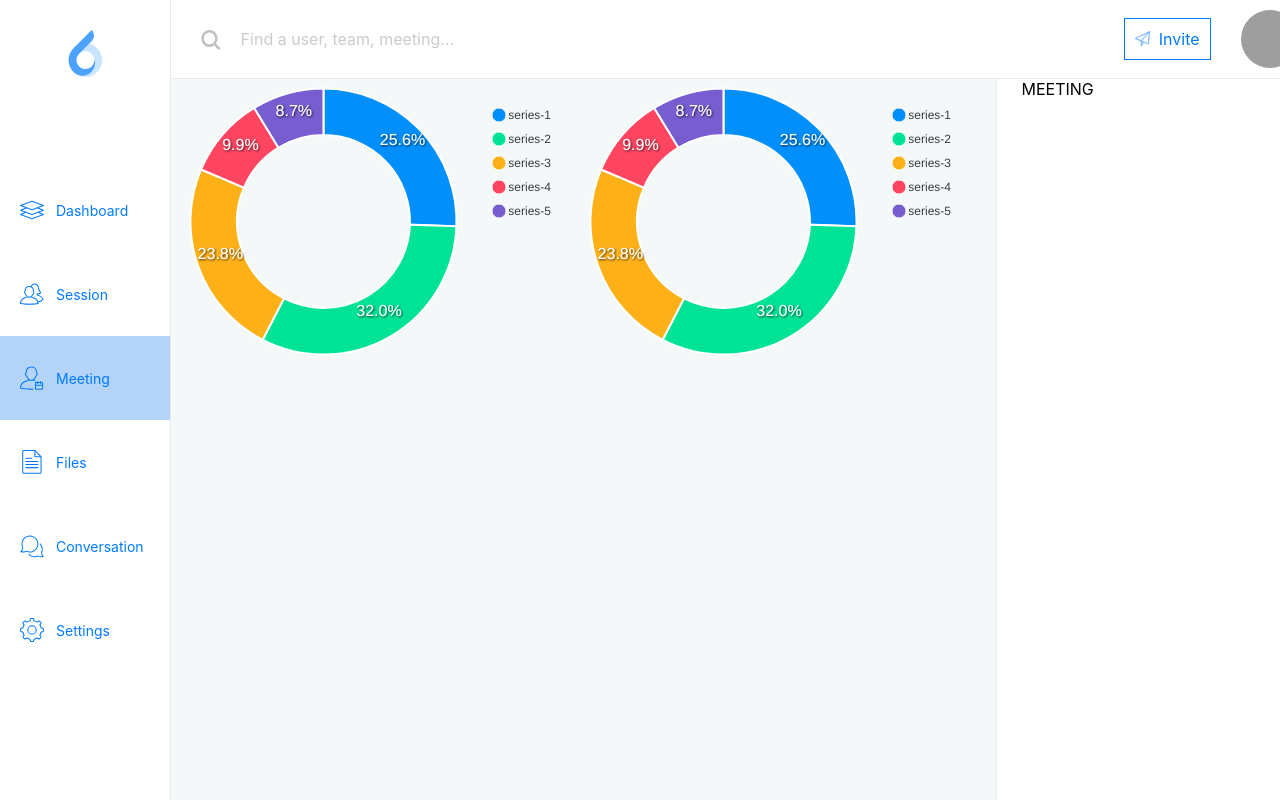
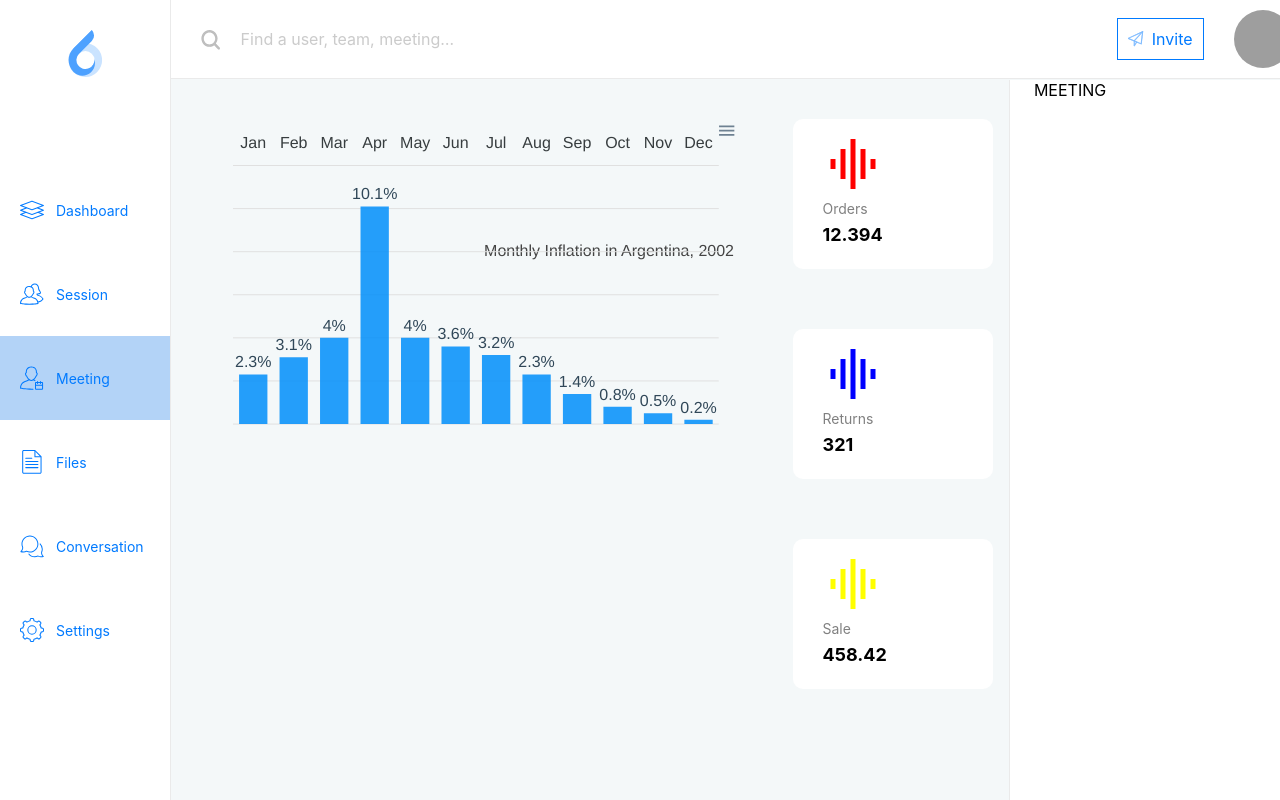
Before and after one commit to mertcankose/admin-dashboard-react, a Next.js app: page /meeting in a window 1280 px wide. Shown: the top 800 px of the page. Built offline with nearby package versions, Linux system fonts and the light colour scheme; grey boxes are pictures that could not be loaded.

Commit message:
added session section

```diff
--- a/components/apex.js
+++ b/components/apex.js
@@ -2,35 +2,30 @@ import React, { Component } from 'react'
 import dynamic from 'next/dynamic'
 const Chart = dynamic(() => import('react-apexcharts'), { ssr: false })
 import styles from './apex.module.css'
-
-var state = {
-  series: [44, 55, 41, 17, 15],
-  options: {
-    chart: {
-      type: 'donut',
-    },
-    responsive: [{
-      breakpoint: 480,
-      options: {
-        chart: {
-          width: 200
-        },
-        legend: {
-          position: 'bottom'
-        }
-      }
-    }]
-  },
-}
+import Donat from './donat'
+import ColumnBar from './column-bar'
+import Graph from './graphicBox'
 
 function ApexChart() {
   return (
     <div className={styles.apexBox}>
-      <div className={styles.donutBox}>
-        <Chart options={state.options} series={state.series} type="donut" />
+      <div className={styles.apexBoxHead}>
+        <div className={styles.columnBarBox}>
+          <ColumnBar />
+        </div>
+        <div className={styles.graphsBox}>
+          <Graph graphHead="Orders" graphData="12.394" />
+          <Graph graphHead="Returns" graphData="321" color="blue" />
+          <Graph graphHead="Sale" graphData="458.42" color="yellow" />
+        </div>
       </div>
-      <div className={styles.donutBox}>
-        <Chart options={state.options} series={state.series} type="donut" />
+      <div className={styles.apexBoxBottom}>
+        <div className={styles.donutBox}>
+          <Donat />
+        </div>
+        <div className={styles.personListBox}>
+          Person List
+        </div>
       </div>
     </div>
   )
--- a/components/apex.module.css
+++ b/components/apex.module.css
@@ -1,7 +1,52 @@
-.apexBox{
+.apexBox {
+  display:flex;
+  flex-direction: column;
+  .apexBoxHead {
+    display: flex;
+    margin-bottom: 100px;
+
+    @media (--d) {
+      flex-direction: column;
+      justify-content: center;
+      align-items: center;
+    }
+  }
+  .apexBoxBottom {
     display:flex;
-    .donutBox{
-        width:400px;
-        height:400px;
+    .donutBox {
+      width: 30%;
     }
+    .personListBox {
+      width: 70%;
+      height: 300px;
+      border: 1px solid black;
+    }
+  }
+
+  .columnBarBox {
+    width: 70%;
+    @media (--d) {
+      width: 100%;
+      margin-bottom: 40px;
+    }
+  }
+  .graphsBox {
+    width: 30%;
+    display: flex;
+    flex-direction: column;
+    align-items: center;
+    @media (--d) {
+      width: 100%;
+      flex-direction: row;
+      flex-wrap: wrap;
+      justify-content: center;
+    }
+    div {
+      margin-bottom: 60px;
+      @media (--d) {
+        margin-left: 20px;
+        margin-bottom: 20px;
+      }
+    }
+  }
 }
--- a/components/col-extra.module.css
+++ b/components/col-extra.module.css
@@ -7,7 +7,7 @@
   margin-left:auto;
   background-color: var(--c-primary);
   border-left:1px solid var(--c-gray);
-  width:360px;
+  width:340px;
     padding-left:24px;
   padding-right:20px;
 }
--- /dev/null
+++ b/components/column-bar.js
@@ -0,0 +1,108 @@
+import React, { Component } from 'react'
+import dynamic from 'next/dynamic'
+const ColumnChart = dynamic(() => import('react-apexcharts'), { ssr: false })
+
+var state = {
+  series: [
+    {
+      name: 'Inflation',
+      data: [2.3, 3.1, 4.0, 10.1, 4.0, 3.6, 3.2, 2.3, 1.4, 0.8, 0.5, 0.2]
+    }
+  ],
+  options: {
+    chart: {
+    height: 'auto',
+      type: 'bar'
+    },
+    plotOptions: {
+      bar: {
+        dataLabels: {
+          position: 'top' // top, center, bottom
+        }
+      }
+    },
+    dataLabels: {
+      enabled: true,
+      formatter: function (val) {
+        return val + '%'
+      },
+      offsetY: -24,
+      style: {
+        fontSize: '10px',
+        colors: ['#304758']
+      }
+    },
+
+    xaxis: {
+      categories: [
+        'Jan',
+        'Feb',
+        'Mar',
+        'Apr',
+        'May',
+        'Jun',
+        'Jul',
+        'Aug',
+        'Sep',
+        'Oct',
+        'Nov',
+        'Dec'
+      ],
+      position: 'top',
+      axisBorder: {
+        show: false
+      },
+      axisTicks: {
+        show: false
+      },
+      crosshairs: {
+        fill: {
+          type: 'gradient',
+          gradient: {
+            colorFrom: '#D8E3F0',
+            colorTo: '#BED1E6',
+            stops: [0, 100],
+            opacityFrom: 0.4,
+            opacityTo: 0.5
+          }
+        }
+      },
+      tooltip: {
+        enabled: true
+      }
+    },
+    yaxis: {
+      axisBorder: {
+        show: false
+      },
+      axisTicks: {
+        show: false
+      },
+      labels: {
+        show: false,
+        formatter: function (val) {
+          return val + '%'
+        }
+      }
+    },
+    title: {
+      text: 'Monthly Inflation in Argentina, 2002',
+      floating: true,
+      offsetY: 120,
+      align: 'right',
+      style: {
+        color: '#444',
+        fontWeight: 'bold',
+
+      }
+    }
+  }
+}
+
+function ColumnBar() {
+  return (
+    <ColumnChart options={state.options} series={state.series} type="bar" />
+  )
+}
+
+export default ColumnBar
--- /dev/null
+++ b/components/donat.js
@@ -0,0 +1,31 @@
+import React, { Component } from 'react'
+import dynamic from 'next/dynamic'
+const DonatChart = dynamic(() => import('react-apexcharts'), { ssr: false })
+
+var state = {
+  series: [44, 55, 41, 17, 15],
+  options: {
+    chart: {
+      type: 'donut',
+    },
+    responsive: [{
+      breakpoint: 480,
+      options: {
+        chart: {
+          width: 200
+        },
+        legend: {
+          position: 'bottom'
+        }
+      }
+    }]
+  },
+}
+
+function Donat() {
+  return (
+    <DonatChart options={state.options} series={state.series} type="donut"/>
+  )
+}
+
+export default Donat
--- /dev/null
+++ b/components/graphicBox.js
@@ -0,0 +1,23 @@
+import React from 'react'
+import GraphicEqIcon from '@material-ui/icons/GraphicEq'
+import styles from './graphicBox.module.css'
+import cn from 'classnames'
+
+function Graph({
+  graphHead = 'Orders',
+  graphData = '12.924',
+  color = 'red',
+  className,
+  ...props
+}) {
+  return (
+    <div className={cn(styles.graphBox, className)}>
+      <GraphicEqIcon style={{ color: `${color}` }} />
+
+      <p>{graphHead}</p>
+      <span>{graphData}</span>
+    </div>
+  )
+}
+
+export default Graph
--- /dev/null
+++ b/components/graphicBox.module.css
@@ -0,0 +1,39 @@
+.graphBox {
+  display: flex;
+  flex-direction: column;
+  justify-content: center;
+  padding-left: 30px;
+  padding-top: 10px;
+  padding-bottom:20px;
+  height: 150px;
+  width: 200px;
+  background-color: #fff;
+  border-radius: 10px;
+  @media (--t){
+        width: 40%;
+  }
+
+  .svgBox {
+
+  }
+
+
+  svg {
+      font-size:60px;
+  }
+
+
+  p {
+    font-size: 14px;
+    color: gray;
+    line-height: 30px;
+  }
+
+
+  span {
+    font-size: 18px;
+    font-weight: bold;
+  }
+
+
+}
--- a/components/main-content-third.module.css
+++ b/components/main-content-third.module.css
@@ -1,5 +1,3 @@
-.apexSection{
-       display:flex;
-    flex-direction: column;
-    justify-content: center;
+.apexSectionBox {
+    padding:40px;
 }
--- a/constants/index.js
+++ b/constants/index.js
@@ -3,7 +3,7 @@ import * as Icon from '../components/icons'
 
 export const SIZES = {
   MOBILE_SIZE: 776,
-  TABLET_SIZE: 980,
+  TABLET_SIZE: 990,
   DESKTOP_SIZE: 1270
 }
 
--- a/package.json
+++ b/package.json
@@ -15,6 +15,8 @@
   "author": "",
   "license": "ISC",
   "dependencies": {
+    "@material-ui/core": "^4.11.0",
+    "@material-ui/icons": "^4.9.1",
     "@storybook/addon-knobs": "^6.0.2",
     "apexcharts": "^3.20.0",
     "chart.js": "^2.9.3",
--- a/pages/meeting.js
+++ b/pages/meeting.js
@@ -14,7 +14,7 @@ function Meeting() {
       <Main>
         <MainContentThird />
       </Main>
-      {size.width > SIZES.MOBILE_SIZE && <Extra id={'meeting'}>Extra</Extra>}
+      {size.width > SIZES.TABLET_SIZE && <Extra id={'meeting'}>Extra</Extra>}
     </Layout>
   )
 }
```
Also changed, not shown: 1 other file (tests, documents, lock files or other folders).
